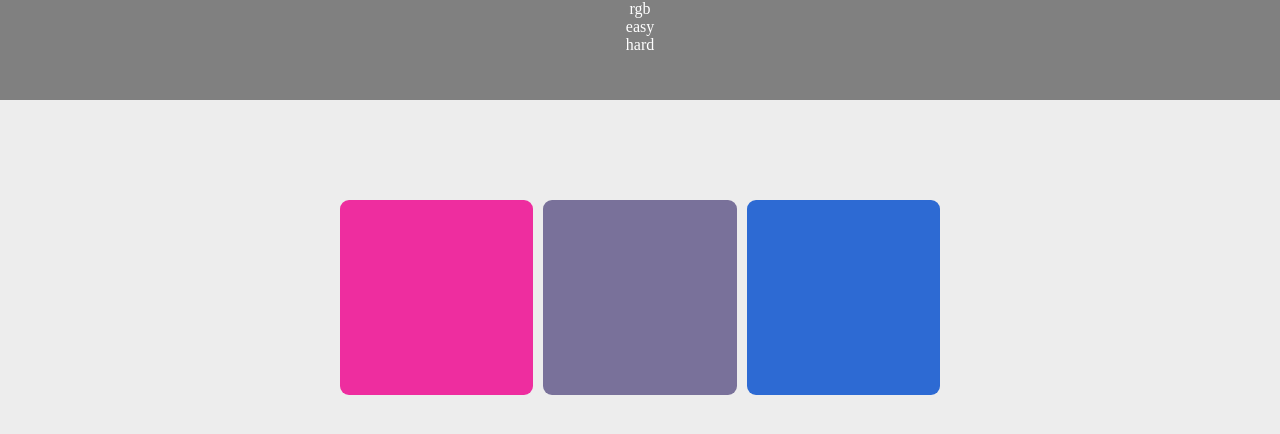
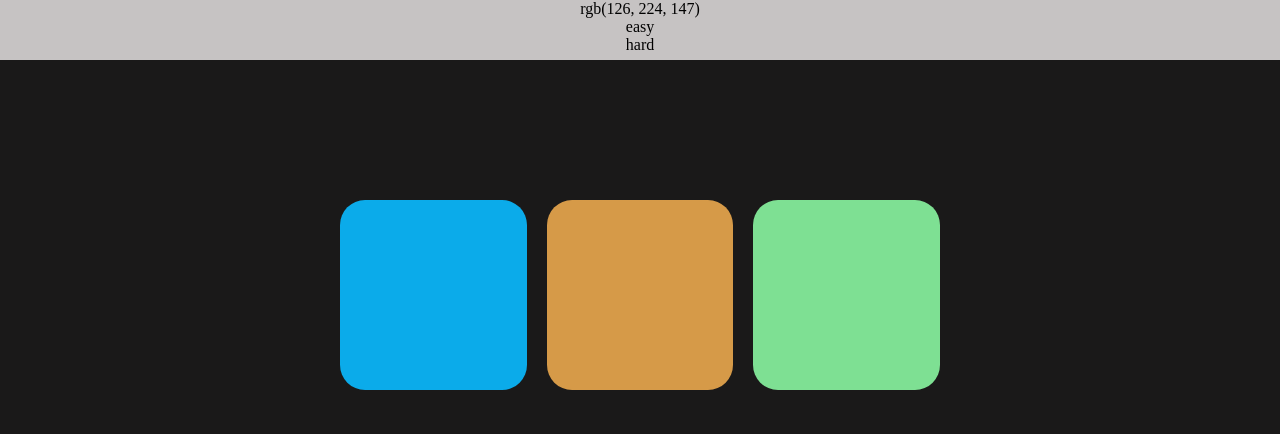
Before and after one commit to wbudziak/RGBColorGame, a plain HTML site: page index.html in a window 1280 px wide. Both pictures are taken after a click on the element "easy". Drawn offline with Linux system fonts and the light colour scheme.

Commit message:
add some graphic features

```diff
--- a/index.html
+++ b/index.html
@@ -1,5 +1,6 @@
 <!DOCTYPE html>
 <html lang="en">
+
 <head>
     <meta charset="UTF-8">
     <meta http-equiv="X-UA-Compatible" content="IE=edge">
@@ -7,13 +8,15 @@
     <link rel="stylesheet" href="style.css">
     <title>Document</title>
 </head>
+
 <body>
     <header>
-        <span>rgb</span><br/>
-        <span class="easy">easy</span><br/>
+        <span class="rgb">rgb</span><br />
+        <span class="easy">easy</span><br />
         <span class="hard">hard</span>
     </header>
     <div class="color-container"></div>
     <script src="main.js"></script>
 </body>
+
 </html>
--- a/main.js
+++ b/main.js
@@ -1,43 +1,61 @@
 const colorContainer = document.querySelector('.color-container');
 const easyMode = document.querySelector('.easy');
 const hardMode = document.querySelector('.hard');
+const rgb = document.querySelector('.rgb');
+const header = document.querySelector('header');
 let howManyTiles = 6;
 let randomColors = [];
 let tiles = [];
-easyMode.addEventListener('click',()=>{
- howManyTiles = 3;
- colorContainer.innerHTML = "";
- randomColors = [];
- createTile();
-})
-hardMode.addEventListener('click',()=>{
-    howManyTiles = 6;
+let timeToAnimation = 50;
+const resetData = ()=>{
+    timeToAnimation = 50;
     colorContainer.innerHTML = "";
     randomColors = [];
+    header.style.backgroundColor = "rgb(198, 195, 195)";
     createTile();
+}
+easyMode.addEventListener('click', () => {
+    howManyTiles = 3;
+    resetData();
+})
+hardMode.addEventListener('click', () => {
+    howManyTiles = 6;
+    resetData();
 })
 
-const randomTile = ()=>{
-    const randomID = Math.floor(Math.random()*randomColors.length);
-    const randomTile2 = randomColors[randomID];
-    console.log(`wylosowana kafelka to ${randomTile2}`);
+const checkResult = (randomID,randomTile2)=>{
     tiles = [...document.querySelectorAll(".color-container__box")];
     tiles.forEach(tile => {
-        tile.addEventListener('click',()=>{
-            if(tile.style.backgroundColor === randomTile2){
+        tile.addEventListener('click', () => {
+            if (tile.style.backgroundColor === randomTile2) {
                 alert("zgadłeś!");
-            }else{
+                header.style.backgroundColor = randomTile2;
+                setTimeout(() => {
+                    header.style.backgroundColor = "rgb(198, 195, 195)";
+                    resetData();
+                }, 1000);
+            } else {
                 alert("zgadnij ponownie!");
             }
         })
     });
 }
+const randomTile = () => {
+    const randomID = Math.floor(Math.random() * randomColors.length);
+    const randomTile2 = randomColors[randomID];
+    rgb.textContent = randomTile2;
+    checkResult(randomID,randomTile2);
+}
 
-const createTile = ()=>{
-    for(let i = 0; i < howManyTiles ;i++){
-        let randomColor1 = Math.floor(Math.random()*255);
-        let randomColor2 = Math.floor(Math.random()*255);
-        let randomColor3 = Math.floor(Math.random()*255);
+const createTile = () => {
+    for (let i = 0; i < howManyTiles; i++) {
+        timeToAnimation += 50;
+        setTimeout(() => {
+         tile.style.opacity = "1";
+        }, timeToAnimation);
+        let randomColor1 = Math.floor(Math.random() * 255);
+        let randomColor2 = Math.floor(Math.random() * 255);
+        let randomColor3 = Math.floor(Math.random() * 255);
         let color = `rgb(${randomColor1}, ${randomColor2}, ${randomColor3})`;
 
         const tile = document.createElement('div');
--- a/style.scss
+++ b/style.scss
@@ -1,36 +1,42 @@
-*{
+* {
     margin: 0;
     padding: 0;
     box-sizing: border-box;
 }
-body{
+
+body {
     width: 100%;
     height: 100vh;
     display: flex;
     align-items: center;
     justify-content: center;
-    background-color: rgb(237, 237, 237);
+    background-color: #1a1919;
 }
-header{
+
+header {
     width: 100%;
-    height: 100px;
-    background-color: rgb(128, 128, 128);
+    height: 60px;
+    background-color: rgb(198, 195, 195);
     position: absolute;
     top: 0;
     left: 0;
     text-align: center;
-    color: white;
+    transition: .3s linear;
 }
-.color-container{
+
+.color-container {
     height: 400px;
     max-width: 600px;
     width: 100%;
     display: grid;
-    grid-template-columns: repeat(3,1fr);
-    grid-template-rows: repeat(2,1fr);
-    grid-gap: 10px;
-    &__box{
+    grid-template-columns: repeat(3, 1fr);
+    grid-template-rows: repeat(2, 1fr);
+    grid-gap: 20px;
+
+    &__box {
         cursor: pointer;
-        border-radius: 9px;
+        border-radius: 25px;
+        opacity: 0;
+        transition: .3s linear;
     }
 }
```
Also changed, not shown: style.css, 1 other file.
